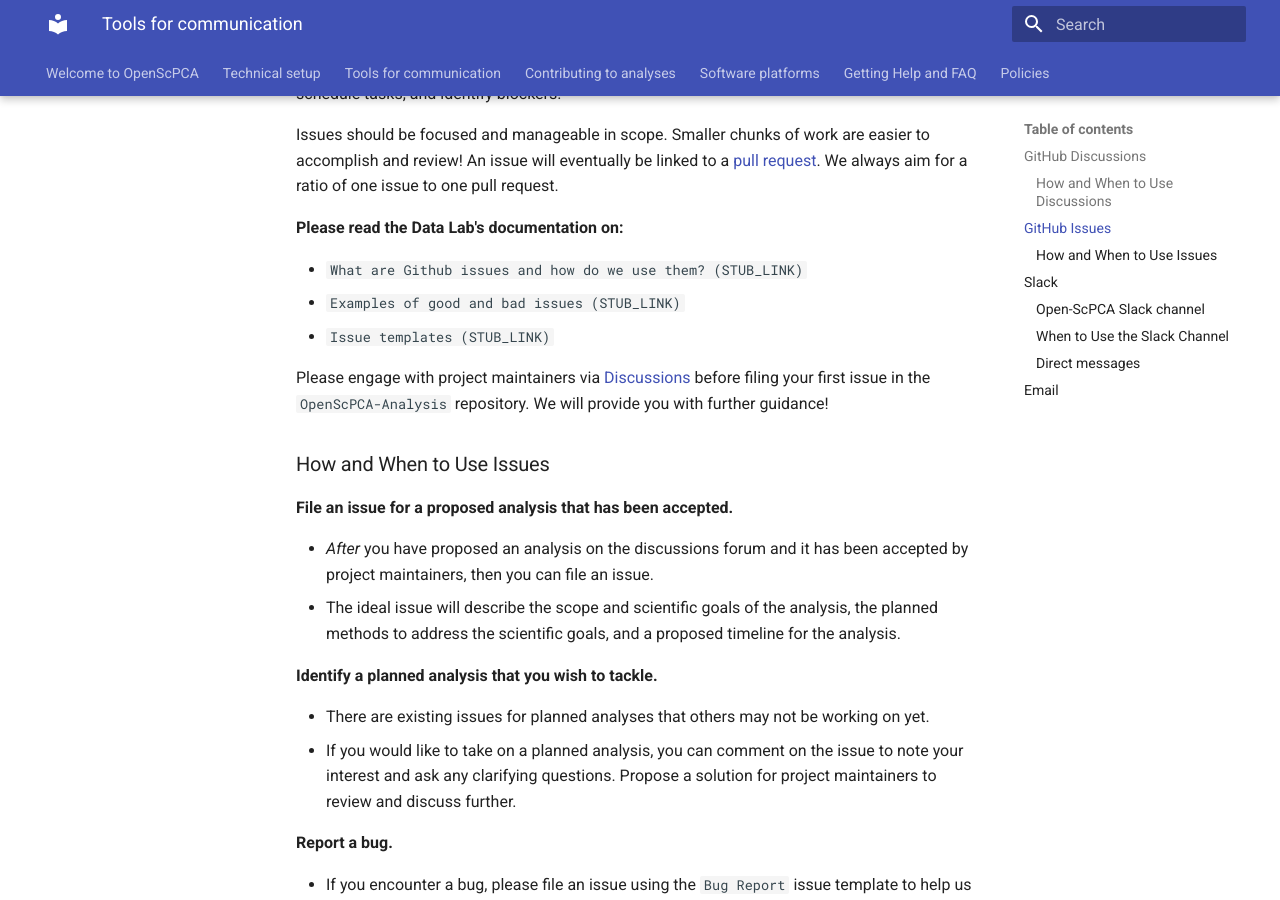
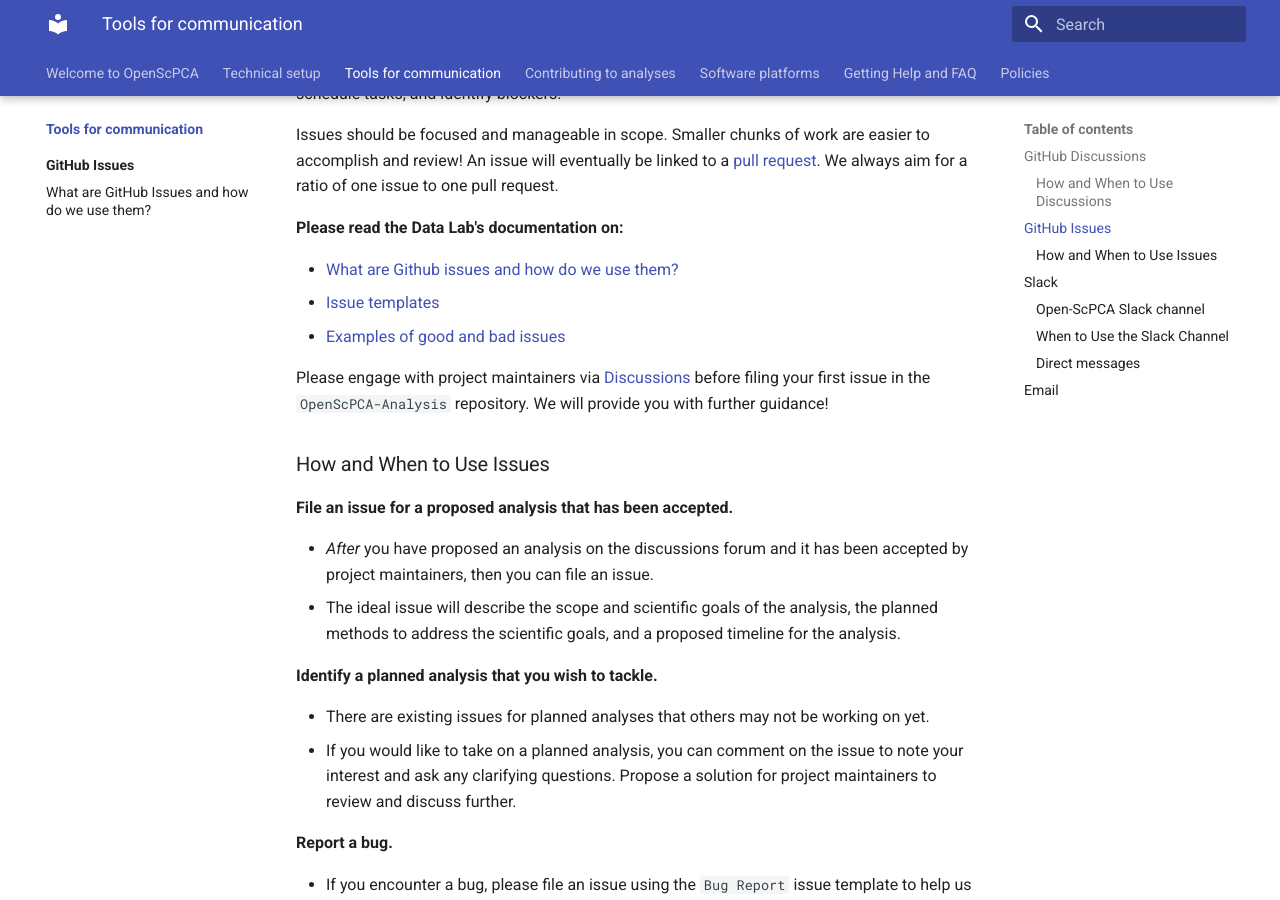
Before and after one commit to AlexsLemonade/OpenScPCA-analysis, an MkDocs documentation site: the page built from docs/communications-tools/index.md, in a window 1280 px wide and 900 px high, scrolled down 1482 px. Built offline with MkDocs 1.6.1 and Material for MkDocs 9.7.7, drawn with Linux system fonts in a browser that asks for light colours.

Commit message:
Additional fixes for index

```diff
--- a/docs/communications-tools/index.md
+++ b/docs/communications-tools/index.md
@@ -57,9 +57,9 @@
 
 **Please read the Data Lab's documentation on:**
 
-* `What are Github issues and how do we use them? (STUB_LINK)`
-* `Examples of good and bad issues (STUB_LINK)`
-* `Issue templates (STUB_LINK)`
+* [What are Github issues and how do we use them?](github-issues/what-are-github-issues-and-how-do-we-use-them.md)
+* [Issue templates](STUB_LINK)
+* [Examples of good and bad issues](STUB_LINK)
 
 Please engage with project maintainers via [Discussions](https://github.com/AlexsLemonade/OpenScPCA-analysis/discussions) before filing your first issue in the `OpenScPCA-Analysis` repository.
 We will provide you with further guidance!
--- a/mkdocs.yml
+++ b/mkdocs.yml
@@ -58,7 +58,7 @@
       - technical-setup/environment-setup/setup-conda.md
       - technical-setup/environment-setup/install-r-rstudio.md
   - Tools for communication:   # Slack, issues, discussions
-    - communications-tools/tools-for-communication.md
+    - communications-tools/index.md
     - GitHub Issues:
       - communications-tools/github-issues/index.md
       - communications-tools/github-issues/what-are-github-issues-and-how-do-we-use-them.md
```
